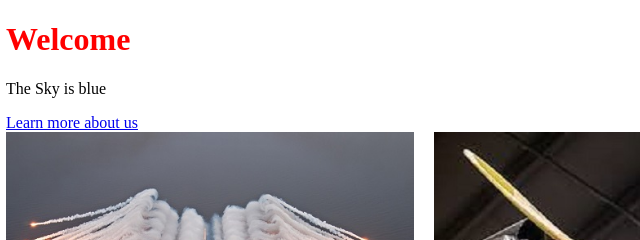
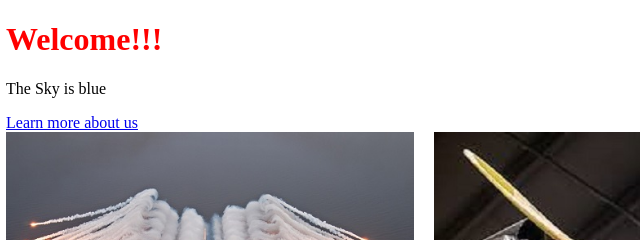
Before and after one commit to martialkobs/mytestfiles, a plain HTML site: page index.html in a window 1280 px wide. Shown: the top 240 px of the page, 2-642 px from the left. Drawn offline with Linux system fonts and the light colour scheme.

Commit message:
Change test

```diff
--- a/index.html
+++ b/index.html
@@ -7,7 +7,7 @@
     <title>My Page</title>
 </head>
 <body>
-    <h1>Welcome</h1>
+    <h1>Welcome!!!</h1>
     <p>The Sky is blue</p>
     <a href="about.html">Learn more about us</a>
    <div class="photos">
```
